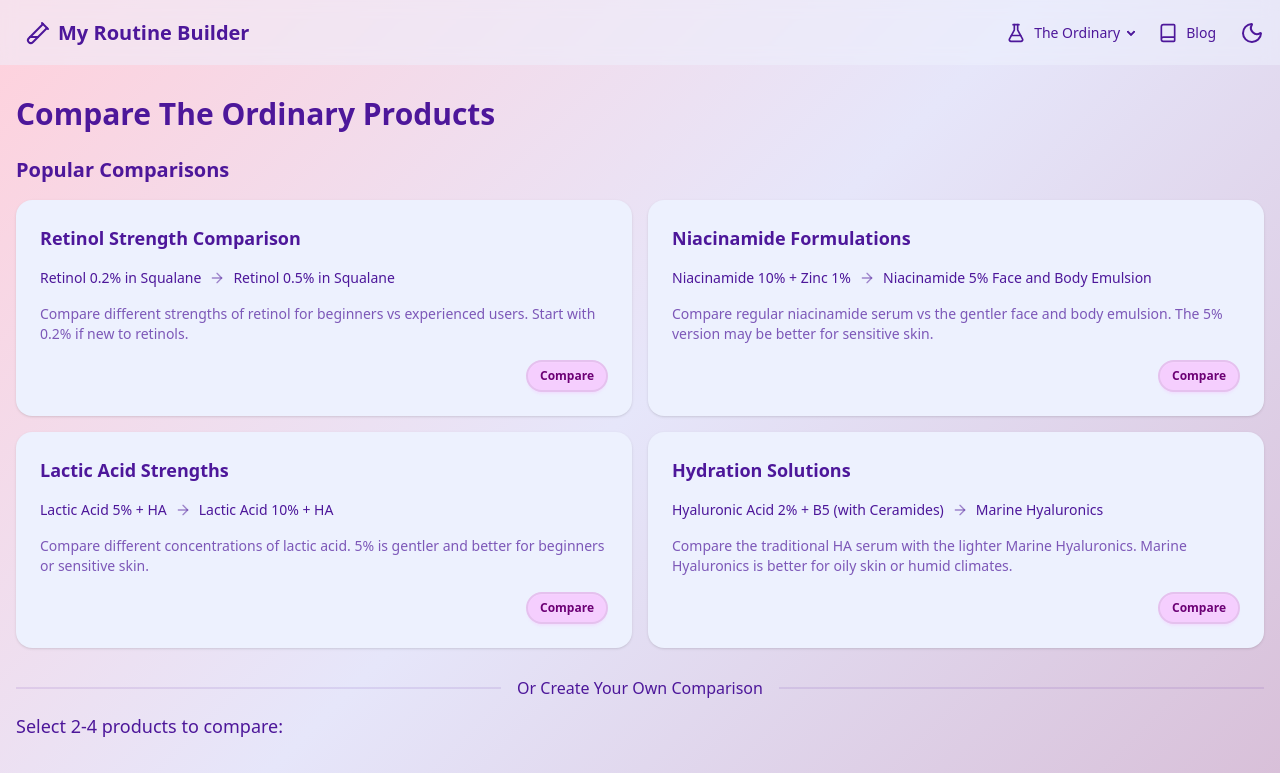
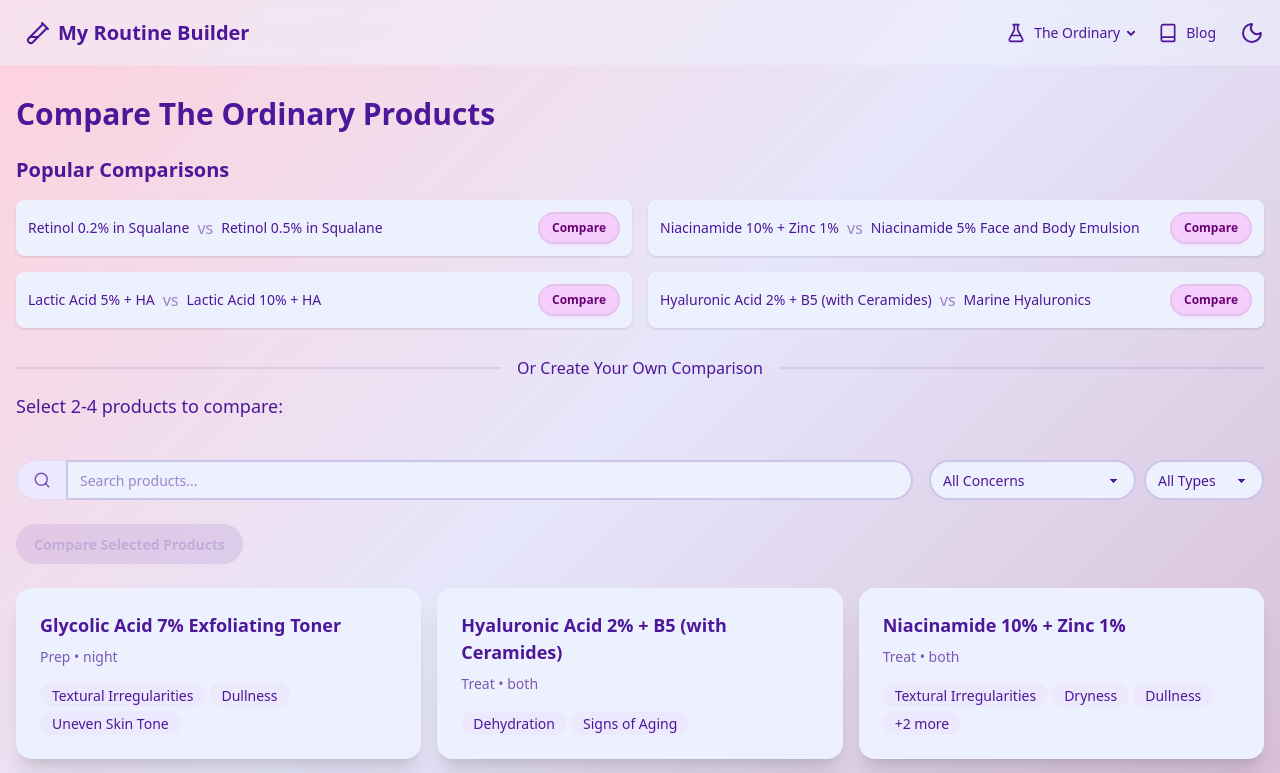
Before and after one commit to melissamcewen/routine-builder, a SvelteKit app: page /ordinary/compare in a window 1280 px wide. Shown: the top 773 px of the page. Built offline with nearby package versions, Linux system fonts and the light colour scheme.

Commit message:
fixing design

```diff
--- a/src/routes/ordinary/compare/+page.svelte
+++ b/src/routes/ordinary/compare/+page.svelte
@@ -71,24 +71,18 @@
 		<h2 class="text-xl font-semibold mb-4">Popular Comparisons</h2>
 		<div class="grid grid-cols-1 md:grid-cols-2 gap-4">
 			{#each popularComparisons as comparison}
-				<div class="card bg-base-100 shadow hover:shadow-lg transition-shadow">
-					<div class="card-body">
-						<h3 class="card-title text-lg">{comparison.title}</h3>
-						<div class="flex items-center gap-2 text-sm my-2">
-							<span class="font-medium">{products[comparison.ids[0]].Name}</span>
-							<ArrowRight size={16} class="text-base-content/50" />
-							<span class="font-medium">{products[comparison.ids[1]].Name}</span>
+				<div class="flex items-center justify-between p-3 bg-base-100 shadow rounded-lg">
+					<div class="flex items-center gap-2">
+						<span class="text-sm">{products[comparison.ids[0]].Name}</span>
+						<span class="text-base-content/50">vs</span>
+						<span class="text-sm">{products[comparison.ids[1]].Name}</span>
 					</div>
-						<p class="text-sm text-base-content/70">{comparison.note}</p>
-						<div class="card-actions justify-end mt-2">
 					<button
 						class="btn btn-primary btn-sm"
 						on:click={() => comparePopular(comparison.ids)}
 					>
 						Compare
 					</button>
-						</div>
-					</div>
 				</div>
 			{/each}
 		</div>
```
Lines whose indentation alone changed are shown as unchanged.
